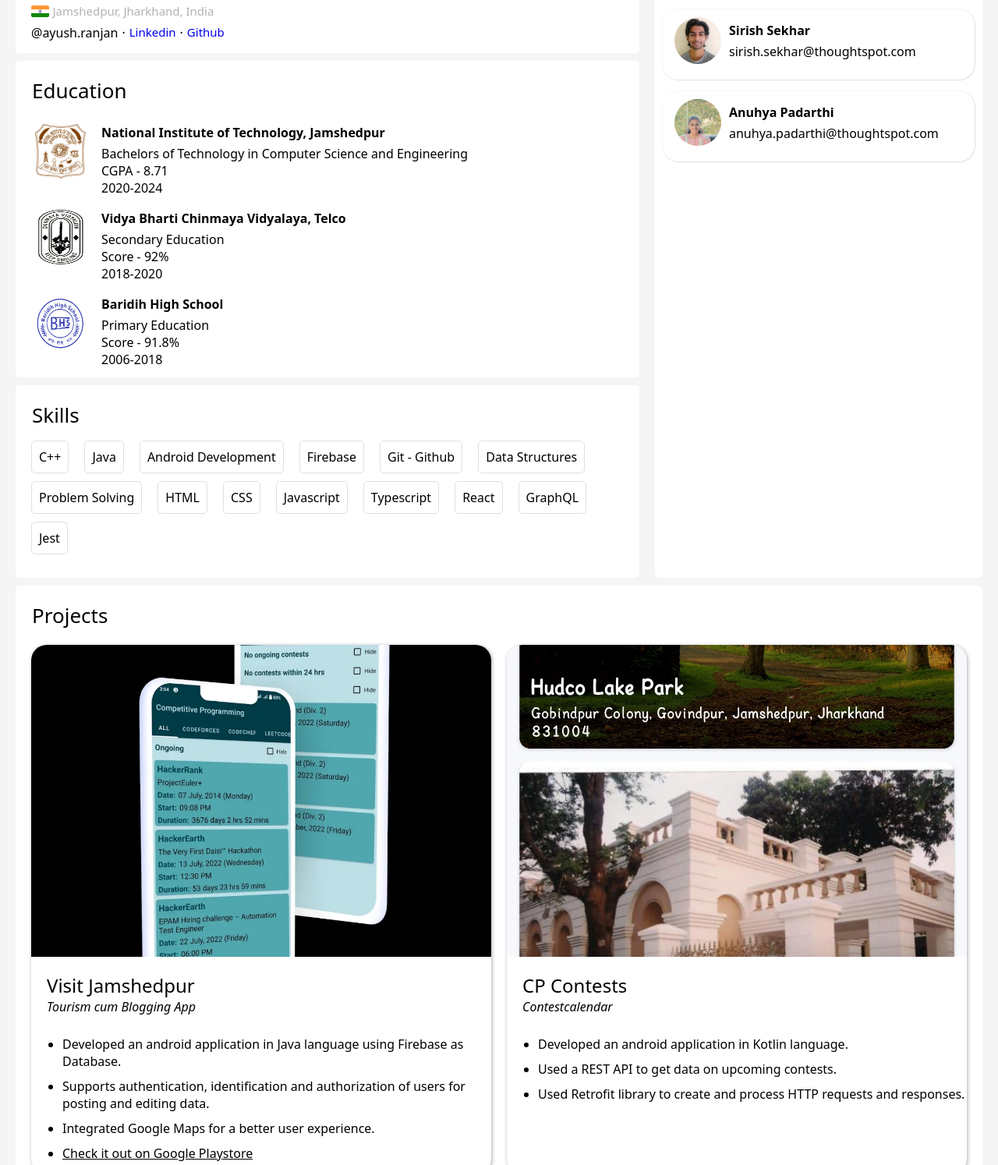
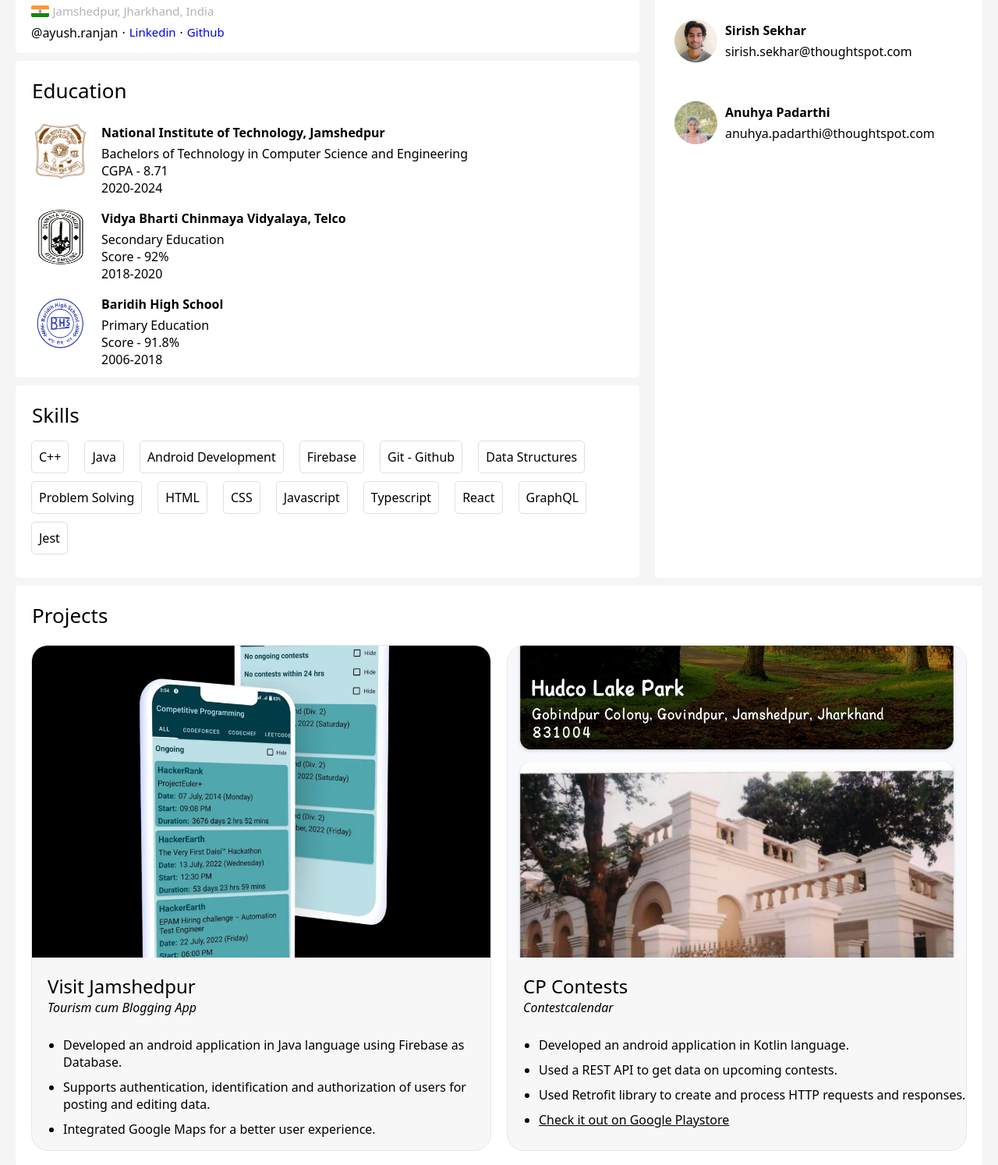
Before and after one commit to MomoMayo/PortFolio, a plain HTML site: page index.html in a window 1280 px wide. Shown: the part 469-1963 px from the top of the page at 78% size. Drawn offline with Linux system fonts and the light colour scheme.

Commit message:
minor-changes

```diff
--- a/index.html
+++ b/index.html
@@ -180,7 +180,6 @@
                     <li class="pro-desc">Developed an android application in Java language using Firebase as Database.</li>
                     <li class="pro-desc">Supports authentication, identification and authorization of users for posting and editing data.</li>
                     <li class="pro-desc">Integrated Google Maps for a better user experience.</li>
-                    <li class="pro-desc"><a style=" color: black;" href="https://play.google.com/store/apps/details?id=com.cpcontets.kotlinbasics&pli=1">Check it out on Google Playstore</a></li>
                 </ul>
             </div>
             <div class="project-item">
@@ -195,6 +194,7 @@
                     <li class="pro-desc">Developed an android application in Kotlin language.</li>
                     <li class="pro-desc">Used a REST API to get data on upcoming contests.</li>
                     <li class="pro-desc">Used Retrofit library to create and process HTTP requests and responses.</li>
+                    <li class="pro-desc"><a style=" color: black;" href="https://play.google.com/store/apps/details?id=com.cpcontets.kotlinbasics&pli=1">Check it out on Google Playstore</a></li>
                 </ul>
             </div>
         </div>
--- a/styles/general.css
+++ b/styles/general.css
@@ -47,6 +47,7 @@
     background-color: white;
     border-radius: 5px;
     display: flex;
+    flex: 1;
 }
 
 .html {
--- a/styles/ms2.css
+++ b/styles/ms2.css
@@ -11,8 +11,8 @@
 }
 
 .pfp {
-    height: 60px;
-    width: 60px;
+    height: 55px;
+    width: 55px;
     border-radius: 30px;
 }
 
@@ -29,11 +29,15 @@
     font-weight: 600;
 }
 
+.intern-name:hover {
+    text-decoration: underline;
+}
+
 .container {
     text-decoration: none;
     color: black;
-    border-radius: 20px;
+    /* border-radius: 20px; */
     margin-top: 5px;
-    box-shadow: 0.5px 0.5px 2px rgb(205, 205, 205);
+    /* box-shadow: 0.5px 0.5px 2px rgb(205, 205, 205); */
     margin-bottom: 10px;
 }
--- a/styles/projects.css
+++ b/styles/projects.css
@@ -7,10 +7,11 @@
 .project-item{
     margin-top: 20px;
     flex: 1;
-    box-shadow: 1px 1px 5px rgb(173, 173, 173);
     min-width: 400px;
-    border-radius: 20px;
+    background-color: rgb(247, 247, 247);
+    border-radius: 22px;
     display: flex;
+    border: 1px solid rgb(231, 231, 231);
     flex-direction: column;
 }
 
```
